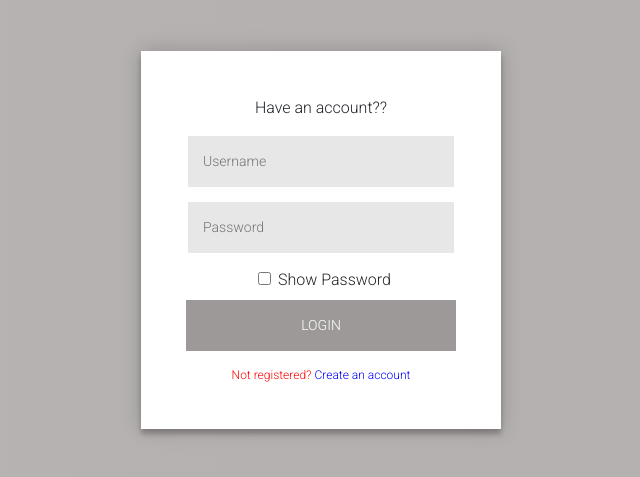
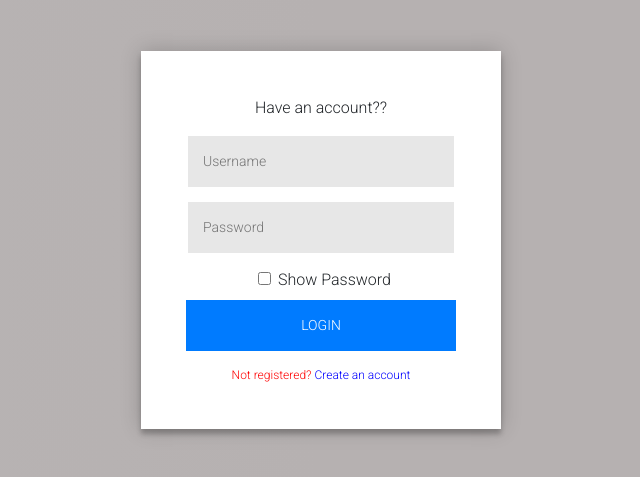
Before and after one commit to Ajaymalviy/last_of_sign_lang, a Django app: page /login/ in a window 1280 px wide. Shown: the top 477 px of the page, without its empty margins (319-959 px from the left). Run offline with Django 5.2, Linux system fonts and the light colour scheme.

Commit message:
added new chagnes into login file

```diff
--- a/myproject/myapp/static/assets/css/login.css
+++ b/myproject/myapp/static/assets/css/login.css
@@ -31,7 +31,7 @@
   font-family: "Roboto", sans-serif;
   text-transform: uppercase;
   outline: 0;
-  background: rgb(158, 153, 153);
+  background: #007bff;
   width: 100%;
   border: 0;
   padding: 15px;
@@ -42,7 +42,7 @@
   cursor: pointer;
 }
 .form button:hover, .form button:active, .form button:focus {
-  background:  rgb(129, 126, 126);
+  background:  #007bff;
 }
 .form .message {
   margin: 15px 0 0;
```
